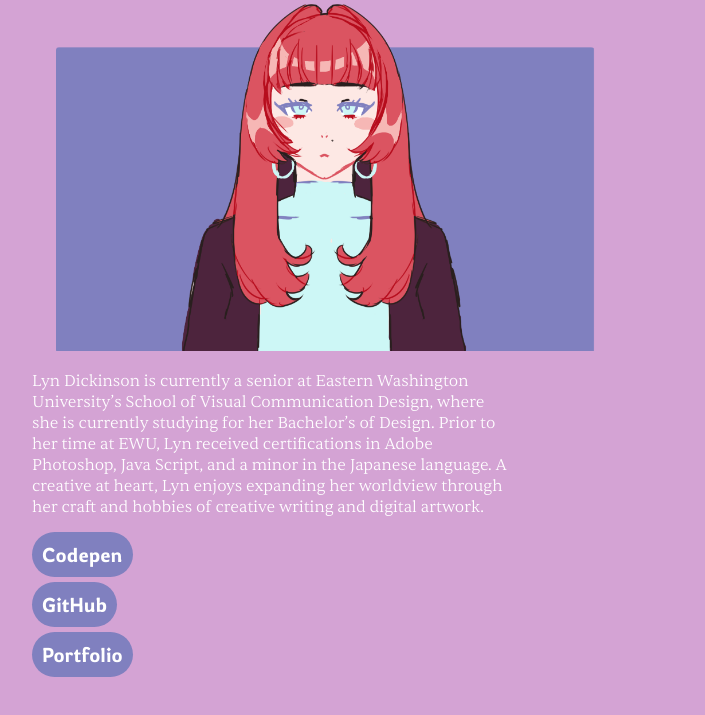
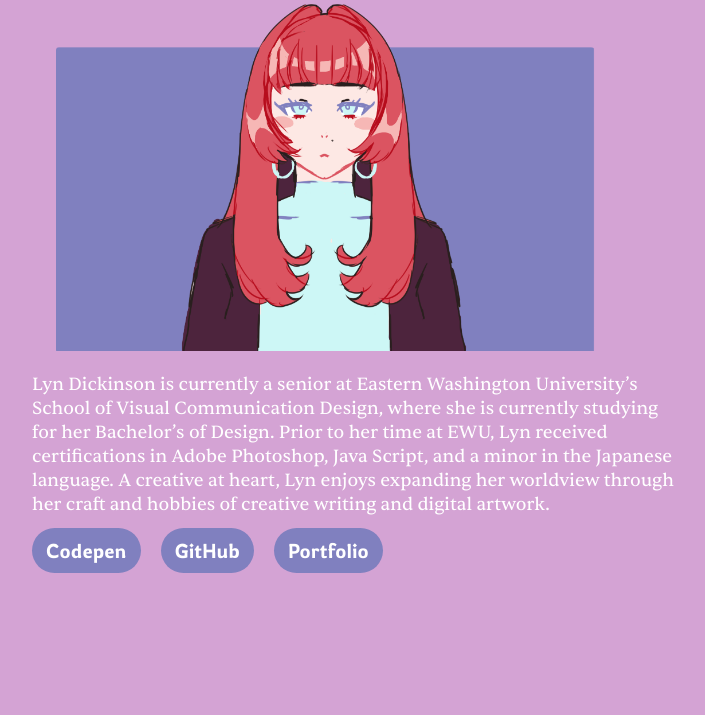
Before and after one commit to lyntamental/lyntamental, a plain HTML site: page index.html in a window 1280 px wide. Shown: the part 139-854 px from the top of the page, without its empty margins (24-729 px from the left). After the commit the page ends 800 px from the top, so only its background shows below. Drawn offline with Linux system fonts and the light colour scheme.

Commit message:
Updated styling.

```diff
--- a/css/style.css
+++ b/css/style.css
@@ -17,18 +17,23 @@ img {
 }
 
 p {
-  font-family: "Sentient-Light";
+  font-family: "Sentient-Regular";
   font-weight: 500;
-  height: 2em;
-  width: 475px;
+  font-size: 18px;
+  height: 1.5em;
+  width: 650px;
   padding-bottom: 1em;
+  margin-bottom: 2em;
 }
 
 ul {
   margin-top: 120px;
-  line-height: 2em;
+  /*line-height: 2em;*/
   list-style: none;
   padding-left: 0;
+  padding-right: .5em;
+  display: flex;
+  align-items: center;
 }
 
 li {
@@ -43,9 +48,13 @@ a {
     color: white;
     background-color: #8080bf;
     height: 1.5em;
-    width: 6em;
+    width: 7em;
     padding: .5em;
+    padding-left: .7em;
+    padding-right: .7em;
+    margin-top: 1em;
     margin-bottom: .5em;
+    margin-right: 1em;
     text-align: center;
     border-radius: 30px;
 
```
